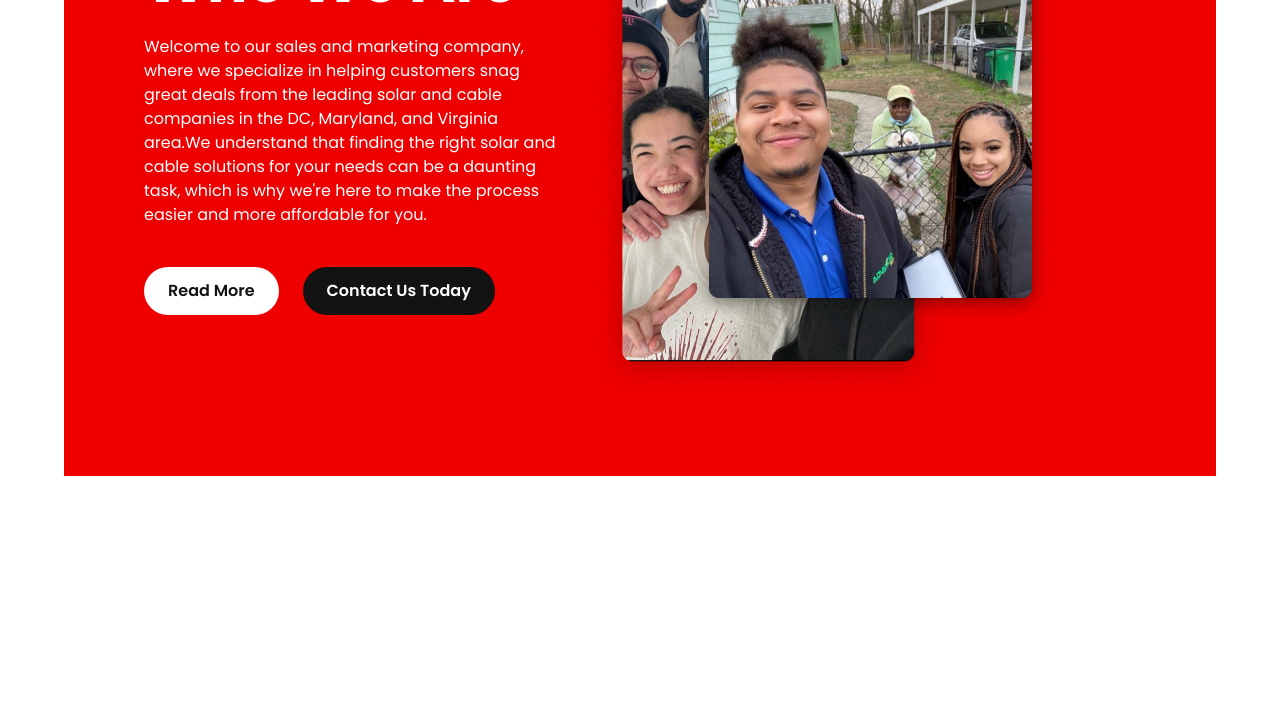
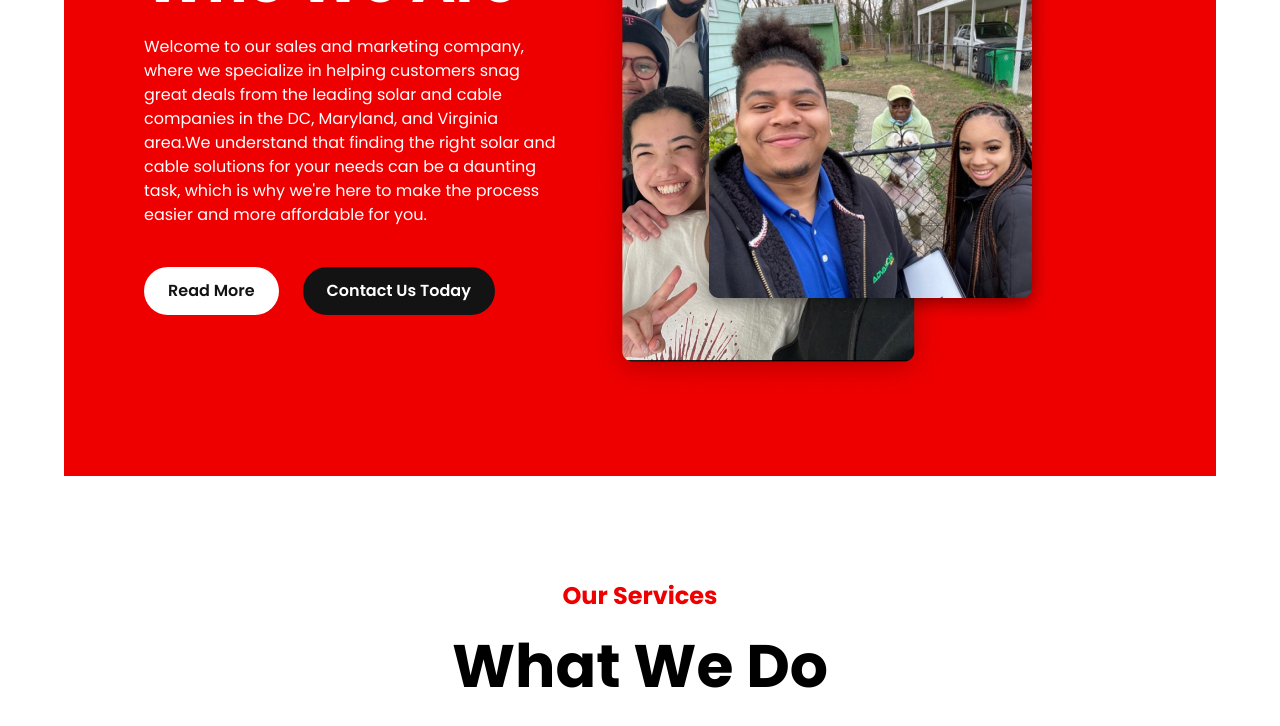
Before and after one commit to SudiptaAnirban92/solar-app-react, a React (Vite) app: page / in a window 1280 px wide. Shown: the part 3809-4535 px from the top of the page. Before the commit the page ends 4309 px from the top, so only its background shows below. Built offline with nearby package versions, Linux system fonts and the light colour scheme.

Commit message:
contacts

```diff
--- /dev/null
+++ b/src/components/Card3.jsx
@@ -0,0 +1,21 @@
+import React from "react";
+import { service1 } from "../assets";
+
+const Card3 = () => {
+  return (
+    <div className="flex flex-wrap flex-col lg:flex-row">
+      {/* <div className="flex flex-col flex-wrap">
+        <div>
+
+        <img src={service1} alt="" />
+        <h3>Solar Solutions</h3>
+        <p>Harness the power of the sun and embrace clean, renewable energy with our solar solutions.</p>
+        </div>
+      </div>
+      <div></div>
+      <div></div> */}
+    </div>
+  );
+};
+
+export default Card3;
--- a/src/components/Contact.jsx
+++ b/src/components/Contact.jsx
@@ -16,7 +16,7 @@ const Contact = () => {
             and more affordable for you.
           </p>
           <div>
-            <button className="my-2 py-3 px-6 rounded-full mr-6 text-secondary bg-primary font-semibold">Read More</button>
+            <button className="my-2 py-3 px-6 rounded-full mr-4 lg:mr-6 text-secondary bg-primary font-semibold">Read More</button>
             <button className="my-2 py-3 px-6 rounded-full bg-secondary font-semibold">Contact Us Today</button>
           </div>
         </div>
--- a/src/components/Services.jsx
+++ b/src/components/Services.jsx
@@ -1,11 +1,13 @@
-import React from 'react'
+import Card3 from "./Card3";
 
 const Services = () => {
   return (
-    <div>
+    <div className="w-full h-screen p-6 md:p-20 flex flex-col justify-start items-center">
+      <h2 className="text-2xl font-bold text-tertiary mb-6">Our Services</h2>
+      <h1 className="text-5xl sm:text-6xl font-bold mb-10">What We Do</h1>
+      <Card3 />
+    </div>
+  );
+};
 
-    </div>
-  )
-}
-
-export default Services
+export default Services;
```
